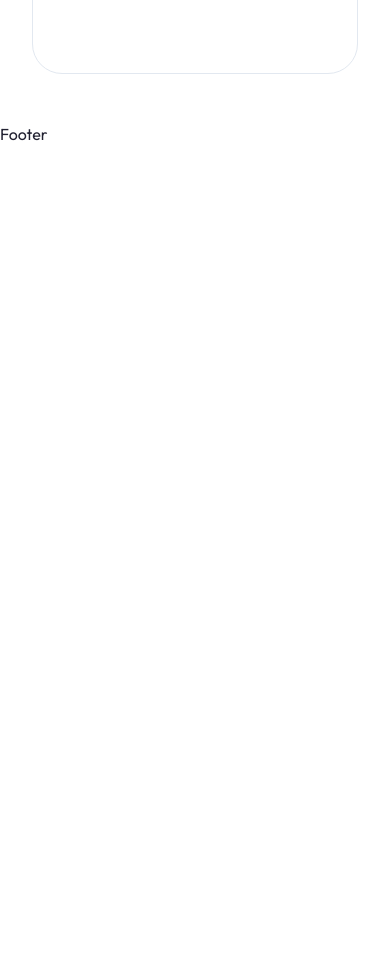
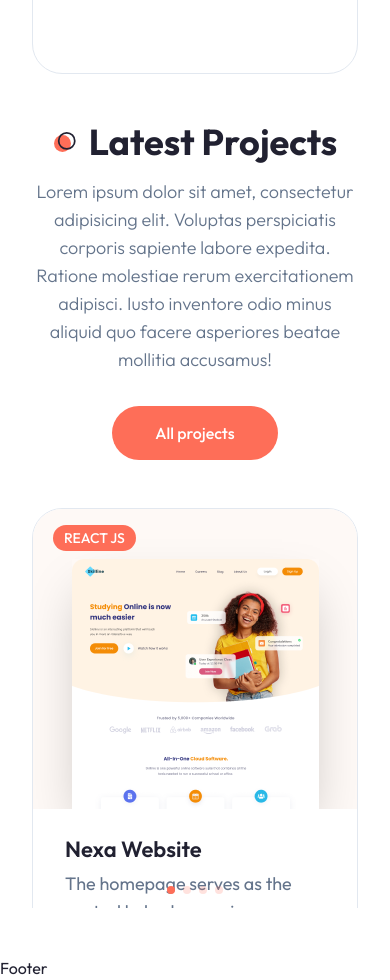
Before and after one commit to AbuSayed332/project-next, a Next.js app: page / in a window 390 px wide. Shown: the part 2820-3800 px from the top of the page. Before the commit the page ends 2966 px from the top, so only its background shows below. Built offline with nearby package versions, Linux system fonts and the light colour scheme.

Commit message:
Work update

```diff
--- a/app/globals.css
+++ b/app/globals.css
@@ -82,3 +82,8 @@
 .badge {
   @apply z-10 w-[200px] h-[68px] bg-white dark:backdrop-blur-[44px] shadow-2xl p-4 rounded-[10px] flex items-center gap-x-4;
 }
+.swiper-horizontal > .section-pagination-bullets .swiper-pagination-bullet,
+.swiper-pagination-horizontal.swiper-pagination-bullets
+  .swiper-pagination-bullet {
+  @apply bg-primary;
+}
--- a/app/page.jsx
+++ b/app/page.jsx
@@ -1,6 +1,7 @@
 import About from "@/components/About";
 import Hero from "@/components/Hero";
 import Service from "@/components/Service";
+import Work from "@/components/Work";
 
 export default function Home() {
   return (
@@ -8,6 +9,7 @@ export default function Home() {
       <Hero />
       <About />
       <Service />
+      <Work />
     </main>
   );
 }
--- a/components/Header.jsx
+++ b/components/Header.jsx
@@ -7,18 +7,18 @@ import Nav from "./ui/Nav";
 import Logo from "./ui/logo";
 
 const Header = () => {
-  const [header, setHeader] = useState(false);
+  const [headers, setHeader] = useState(false);
   const pathname = usePathname();
   useEffect(() => {
-    const scrollYpos = window.addEventListener("scroll", () => {
+    const scrollYPos = window.addEventListener("scroll", () => {
       window.scrollY > 50 ? setHeader(true) : setHeader(false);
     });
-    return () => window.removeEventListener("scroll", scrollYpos);
-  });
+    return () => window.removeEventListener("scroll", scrollYPos);
+  }, []);
   return (
     <header
       className={`${
-        header
+        headers
           ? "py-4 bg-white shadow-lg dark:bg-accent"
           : "py-6 dark:bg-transparent"
       } sticky top-0 z-30 transition-all ${pathname === "/" && "bg-[#fef9f5]"}`}
--- /dev/null
+++ b/components/ProjectCard.jsx
@@ -0,0 +1,46 @@
+import { Github, Link2Icon } from "lucide-react";
+import Image from "next/image";
+import Link from "next/link";
+import { Badge } from "./ui/badge";
+import { Card, CardHeader } from "./ui/card";
+const ProjectCard = ({ project }) => {
+  return (
+    <Card className="group overflow-hidden relative">
+      <CardHeader className="p-0">
+        <div className="relative w-full h-[300px] flex items-center justify-center bg-tertiary dark:bg-secondary/40 xl:bg-work_project_bg_light xl:dark:bg-work_project_bg_dark xl:bg-[110%] xl:bg-no-repeat overflow-hidden">
+          <Image
+            className="absolute bottom-0 shadow-2xl"
+            src={project.image}
+            width={247}
+            height={250}
+            alt=""
+            priority
+          />
+          <div className="flex gap-x-4">
+            <Link
+              href={project.link}
+              className="bg-secondary w-[54px] h-[54px] rounded-full flex justify-center items-center scale-0 opacity-0 group-hover:scale-100 group-hover:opacity-100 transition-all duration-200"
+            >
+              <Link2Icon className="text-black" />
+            </Link>
+            <Link
+              href={project.github}
+              className="bg-secondary w-[54px] h-[54px] rounded-full flex justify-center items-center scale-0 opacity-0 group-hover:scale-100 group-hover:opacity-100 transition-all duration-200"
+            >
+              <Github className="text-black" />
+            </Link>
+          </div>
+        </div>
+      </CardHeader>
+      <div className="h-full px-8 py-6">
+        <Badge className="uppercase text-sm font-medium mb-2 absolute top-4 left-5">
+          {project.category}
+        </Badge>
+        <h4 className="h4 mb-1"> {project.name}</h4>
+        <p className="text-muted-foreground text-lg">{project.description}</p>
+      </div>
+    </Card>
+  );
+};
+
+export default ProjectCard;
--- /dev/null
+++ b/components/Work.jsx
@@ -0,0 +1,136 @@
+"use client";
+
+import ProjectCard from "@/components/ProjectCard";
+import Link from "next/link";
+import "swiper/css";
+import "swiper/css/pagination";
+import { Pagination } from "swiper/modules";
+import { Swiper, SwiperSlide } from "swiper/react";
+import { Button } from "./ui/button";
+const projectData = [
+  {
+    image: "/work/3.png",
+    category: "React js",
+    name: " Nexa Website",
+    description:
+      "The homepage serves as the central hub, showcasing featured and trending content.",
+    link: "/",
+    github: "/",
+  },
+  {
+    image: "/work/4.png",
+    category: "React js",
+    name: " Solstice Website",
+    description:
+      "The homepage serves as the central hub, showcasing featured and trending content.",
+    link: "/",
+    github: "/",
+  },
+  {
+    image: "/work/2.png",
+    category: "next js",
+    name: " Lumia Website",
+    description:
+      "The homepage serves as the central hub, showcasing featured and trending content.",
+    link: "/",
+    github: "/",
+  },
+  {
+    image: "/work/1.png",
+    category: " next js",
+    name: " Evolve Website",
+    description:
+      "The homepage serves as the central hub, showcasing featured and trending content.",
+    link: "/",
+    github: "/",
+  },
+  {
+    image: "/work/3.png",
+    category: " next js",
+    name: " Ignite Website",
+    description:
+      "The homepage serves as the central hub, showcasing featured and trending content.",
+    link: "/",
+    github: "/",
+  },
+  {
+    image: "/work/4.png",
+    category: " next js",
+    name: " Envision Website",
+    description:
+      "The homepage serves as the central hub, showcasing featured and trending content.",
+    link: "/",
+    github: "/",
+  },
+  {
+    image: "/work/1.png",
+    category: " fullstack js",
+    name: " Serenity Website",
+    description:
+      "The homepage serves as the central hub, showcasing featured and trending content.",
+    link: "/",
+    github: "/",
+  },
+  {
+    image: "/work/3.png",
+    category: " fullstack js",
+    name: " Nova Website",
+    description:
+      "The homepage serves as the central hub, showcasing featured and trending content.",
+    link: "/",
+    github: "/",
+  },
+  {
+    image: "/work/2.png",
+    category: " fullstack js",
+    name: " Zenith Website",
+    description:
+      "The homepage serves as the central hub, showcasing featured and trending content.",
+    link: "/",
+    github: "/",
+  },
+];
+const Work = () => {
+  return (
+    <section className="relative mb-12 xl:mb-48">
+      <div className="container mx-auto">
+        <div className=" max-w-[400px] mx-auto xl:mx-0 text-center xl:text-left mb-12 xl:h-[400px] flex flex-col justify-center items-center xl:items-start">
+          <h2 className="section-title mb-4">Latest Projects</h2>
+          <p className="subtitle mb-8">
+            Lorem ipsum dolor sit amet, consectetur adipisicing elit. Voluptas
+            perspiciatis corporis sapiente labore expedita. Ratione molestiae
+            rerum exercitationem adipisci. Iusto inventore odio minus aliquid
+            quo facere asperiores beatae mollitia accusamus!
+          </p>
+          <Link href="/projects">
+            <Button>All projects</Button>
+          </Link>
+        </div>
+        <div className="xl:max-w-[1000px] xl:absolute right-0 top-0">
+          <Swiper
+            className="h-[400px] "
+            slidesPerView={1}
+            breakpoints={{
+              640: {
+                slidesPerView: 2,
+              },
+            }}
+            spaceBetween={30}
+            modules={[Pagination]}
+            pagination={{ clickable: true }}
+          >
+            {projectData.slice(0, 4).map((project, index) => {
+              return (
+                <SwiperSlide key={index}>
+                  <ProjectCard project={project} />
+                </SwiperSlide>
+              );
+            })}
+          </Swiper>
+        </div>
+      </div>
+    </section>
+  );
+};
+
+export default Work;
--- /dev/null
+++ b/components/ui/badge.jsx
@@ -0,0 +1,34 @@
+import * as React from "react"
+import { cva } from "class-variance-authority";
+
+import { cn } from "@/lib/utils"
+
+const badgeVariants = cva(
+  "inline-flex items-center rounded-full border px-2.5 py-0.5 text-xs font-semibold transition-colors focus:outline-none focus:ring-2 focus:ring-ring focus:ring-offset-2",
+  {
+    variants: {
+      variant: {
+        default:
+          "border-transparent bg-primary text-primary-foreground hover:bg-primary/80",
+        secondary:
+          "border-transparent bg-secondary text-secondary-foreground hover:bg-secondary/80",
+        destructive:
+          "border-transparent bg-destructive text-destructive-foreground hover:bg-destructive/80",
+        outline: "text-foreground",
+      },
+    },
+    defaultVariants: {
+      variant: "default",
+    },
+  }
+)
+
+function Badge({
+  className,
+  variant,
+  ...props
+}) {
+  return (<div className={cn(badgeVariants({ variant }), className)} {...props} />);
+}
+
+export { Badge, badgeVariants }
--- a/tailwind.config.js
+++ b/tailwind.config.js
@@ -82,6 +82,8 @@ module.exports = {
         about_shape_dark: "url(/about/shape-dark.svg)",
         dots_light: "url(/dots-light.svg)",
         dots_dark: "url(/dots-dark.svg)",
+        work_project_bg_light: "url(/work/project-bg-light.png)",
+        work_project_bg_dark: "url(/work/project-bg-dark.png)",
       },
     },
   },
```
